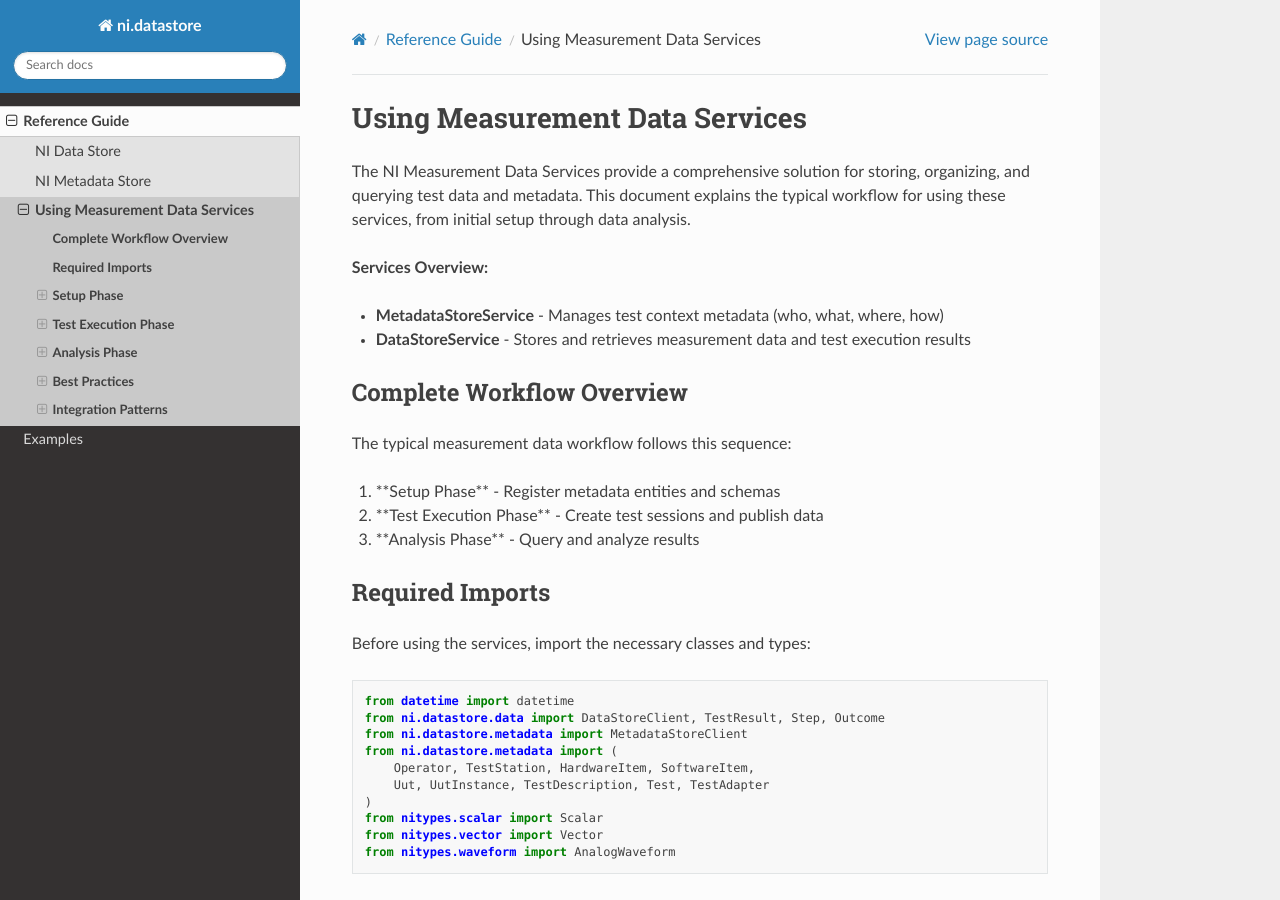
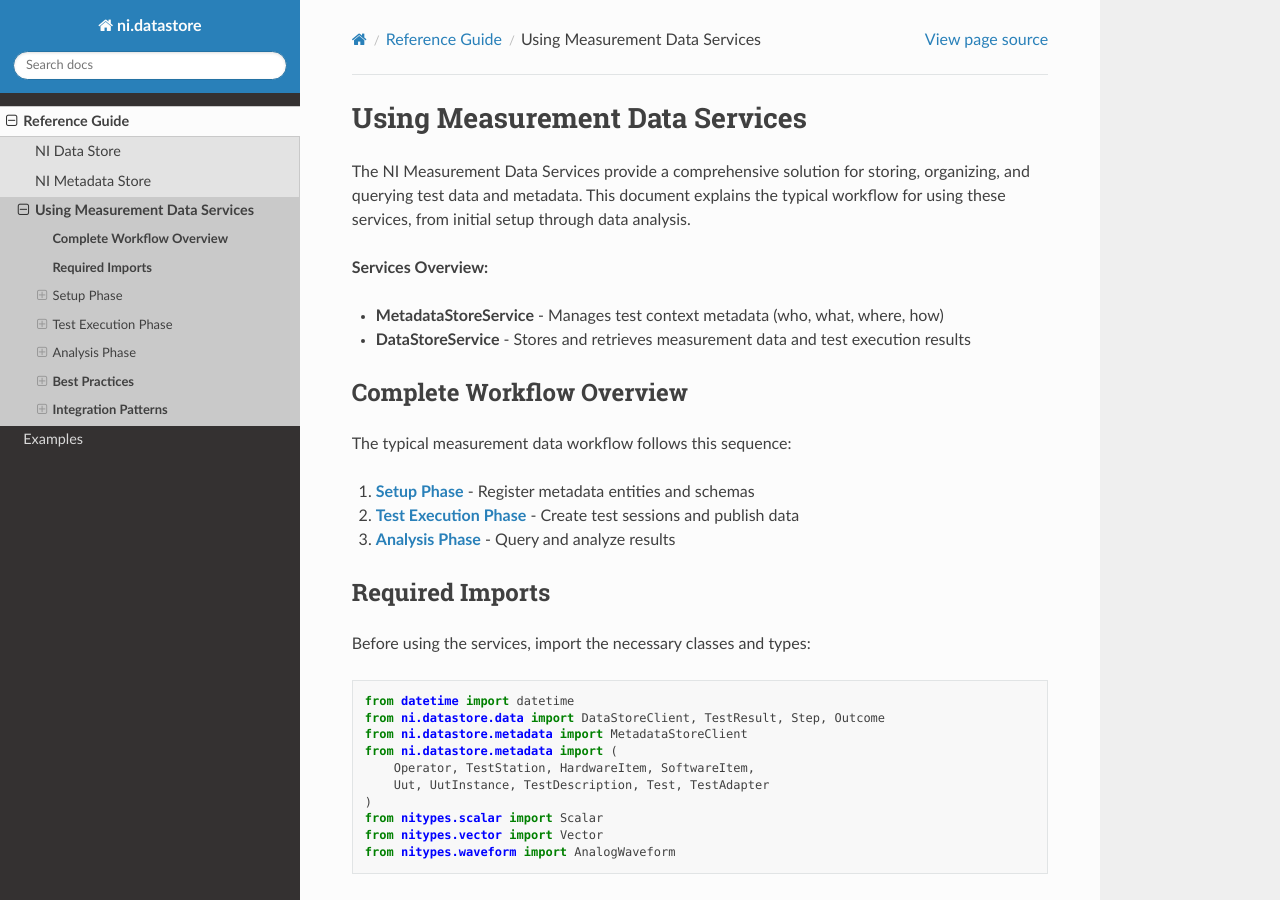
Before and after one commit to ni/datastore-python, a Sphinx documentation site: the page built from docs/reference/using-measurement-data-services.md, in a window 1280 px wide and 900 px high. Built offline with Sphinx 7.4.7 and the Read the Docs theme 3.1.0, drawn with Linux system fonts in a browser that asks for light colours; pages that are not in the unit, such as notebooks, are missing from menus.

````diff
--- a/docs/conf.py
+++ b/docs/conf.py
@@ -11,7 +11,7 @@ import toml
 # ones.
 extensions = [
     "autoapi.extension",
-    "m2r2",
+    "myst_parser",
     "sphinx.ext.autodoc",
     "sphinx.ext.intersphinx",
     "sphinx.ext.napoleon",
--- a/docs/reference/using-measurement-data-services.md
+++ b/docs/reference/using-measurement-data-services.md
@@ -31,7 +31,7 @@ from nitypes.vector import Vector
 from nitypes.waveform import AnalogWaveform
 ```
 
-## **Setup Phase**
+## Setup Phase
 
 Before running tests, establish the metadata foundation that describes your test environment and processes.
 
@@ -269,7 +269,7 @@ metadata_store_client.create_alias("Current_PowerSupply_Design", power_supply_uu
 
 ---
 
-## **Test Execution Phase**
+## Test Execution Phase
 
 With metadata established, execute tests and publish measurement data.
 
@@ -411,7 +411,7 @@ data_store_client.publish_condition_batch(
 )
 ```
 
-## **Analysis Phase**
+## Analysis Phase
 
 Query and analyze the stored measurement data and metadata.
 
--- a/pyproject.toml
+++ b/pyproject.toml
@@ -78,7 +78,7 @@ Sphinx = [
 ]
 sphinx-rtd-theme = ">=1.0.0"
 sphinx-autoapi = ">=1.8.4"
-m2r2 = ">=0.3.2"
+myst-parser = ">=4.0.1"
 toml = ">=0.10.2"
 
 [build-system]
````
Also changed, not shown: 1 other file.
